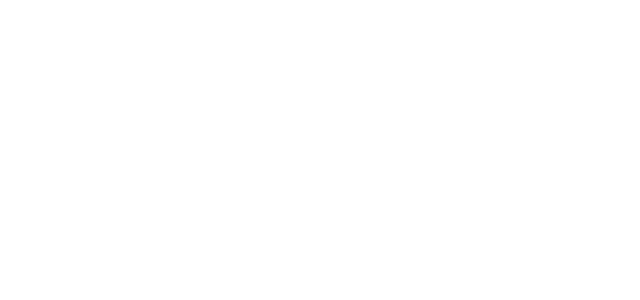
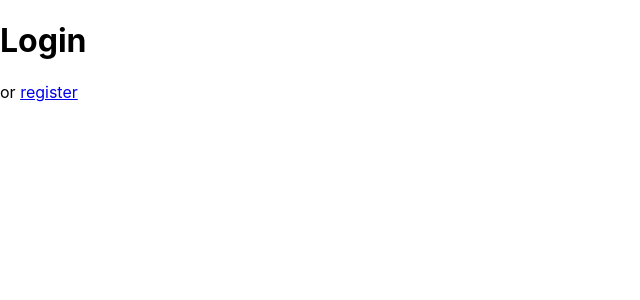
Before and after one commit to vladislavkostromin/auth-app, a React (Create React App) app: page /login in a window 1280 px wide. Shown: the top 300 px of the page, without its empty margins (0-640 px from the left). Built offline with nearby package versions, Linux system fonts and the light colour scheme.

Commit message:
login/register/home pages

```diff
--- a/src/pages/HomePage.jsx
+++ b/src/pages/HomePage.jsx
@@ -3,9 +3,7 @@
 
 const HomePage = () => {
     return (
-        <div>
-
-        </div>
+        <Redirect to='/login' />
     );
 };
 
--- a/src/pages/LoginPage.jsx
+++ b/src/pages/LoginPage.jsx
@@ -1,9 +1,13 @@
 import React from 'react';
+import {Link} from "react-router-dom";
 
 const LoginPage = () => {
     return (
         <div>
-
+            <h1>Login</h1>
+            <p>
+                or <Link to='/'>register</Link>
+            </p>
         </div>
     );
 };
--- a/src/pages/RegisterPage.jsx
+++ b/src/pages/RegisterPage.jsx
@@ -1,9 +1,11 @@
 import React from 'react';
+import {Link} from "react-router-dom";
 
 const RegisterPage = () => {
     return (
         <div>
-
+            <h1>Register</h1>
+            <p>Already have an account? <Link to='/login'>Sign in</Link></p>
         </div>
     );
 };
```
